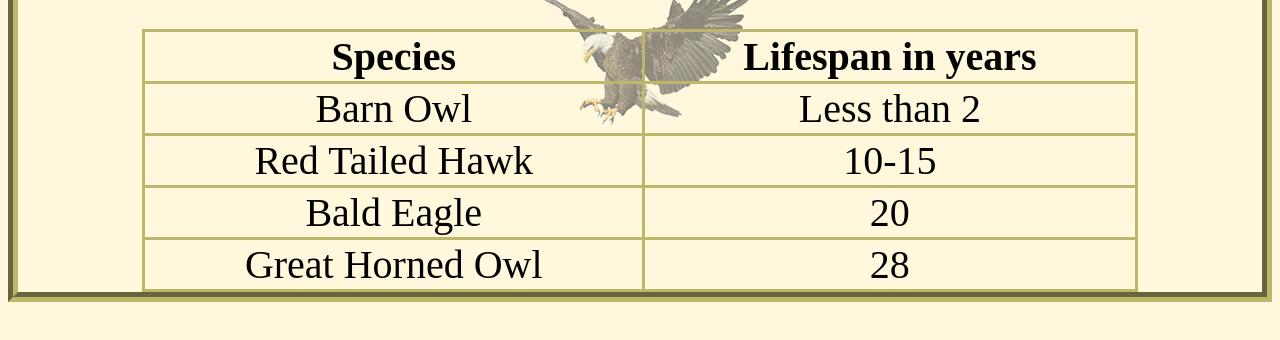
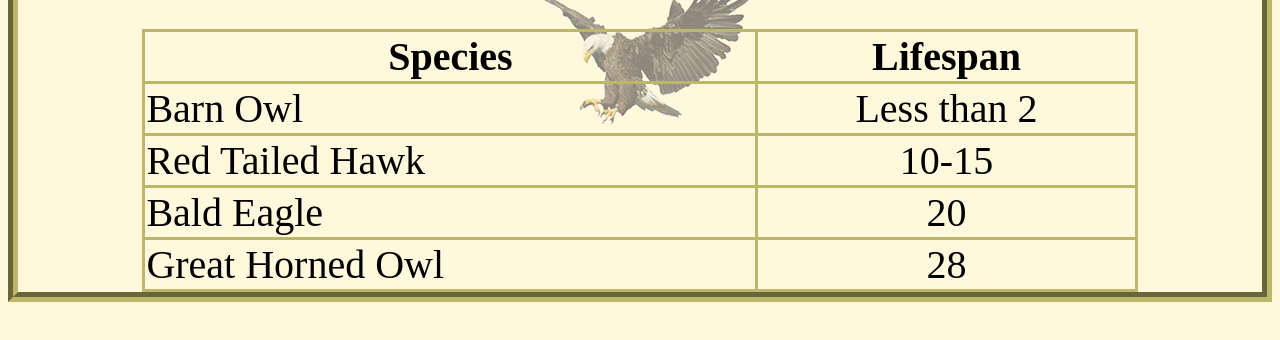
Before and after one commit to mduffy12/html4, a plain HTML site: page tables/lifespans.html in a window 1280 px wide. Shown: the part 108-448 px from the top of the page. Drawn offline with Linux system fonts and the light colour scheme.

Commit message:
Corrected Web

```diff
--- a/tables/lifespans.html
+++ b/tables/lifespans.html
@@ -9,10 +9,10 @@
 		border: 3px solid darkkhaki;
 		border-collapse: collapse;
 		}
-		td {
-			text-align: left;
+			td {
+				text-align: left;
 			}
-			table.center {
+		table.center {
 		margin-left:auto;
 		margin-right:auto;
 		}
@@ -26,22 +26,22 @@
 		<table style="font-size:40px" class="center" width="80%">
 		<tr>
 		<th>Species</th>
-		<th>Lifespan in years</th>
+		<th>Lifespan</th>
 		</tr>
 		<tr>
-		<td style="text-align:center">Barn Owl</td>
+		<td>Barn Owl</td>
 		<td style="text-align:center">Less than 2</td>
 		</tr>
 		<tr>
-		<td style="text-align:center">Red Tailed Hawk</td>
+		<td>Red Tailed Hawk</td>
 		<td style="text-align:center">10-15</td>
 		</tr>
 		<tr>
-		<td style="text-align:center">Bald Eagle</td>
+		<td>Bald Eagle</td>
 		<td style="text-align:center">20</td>
 		</tr>
 		<tr>
-		<td style="text-align:center">Great Horned Owl</td>
+		<td>Great Horned Owl</td>
 		<td style="text-align:center">28</td>
 		</tr>
 				</table>
```
Also changed, not shown: index.html (+15 -15 lines), styles.css (line endings or trailing spaces).
